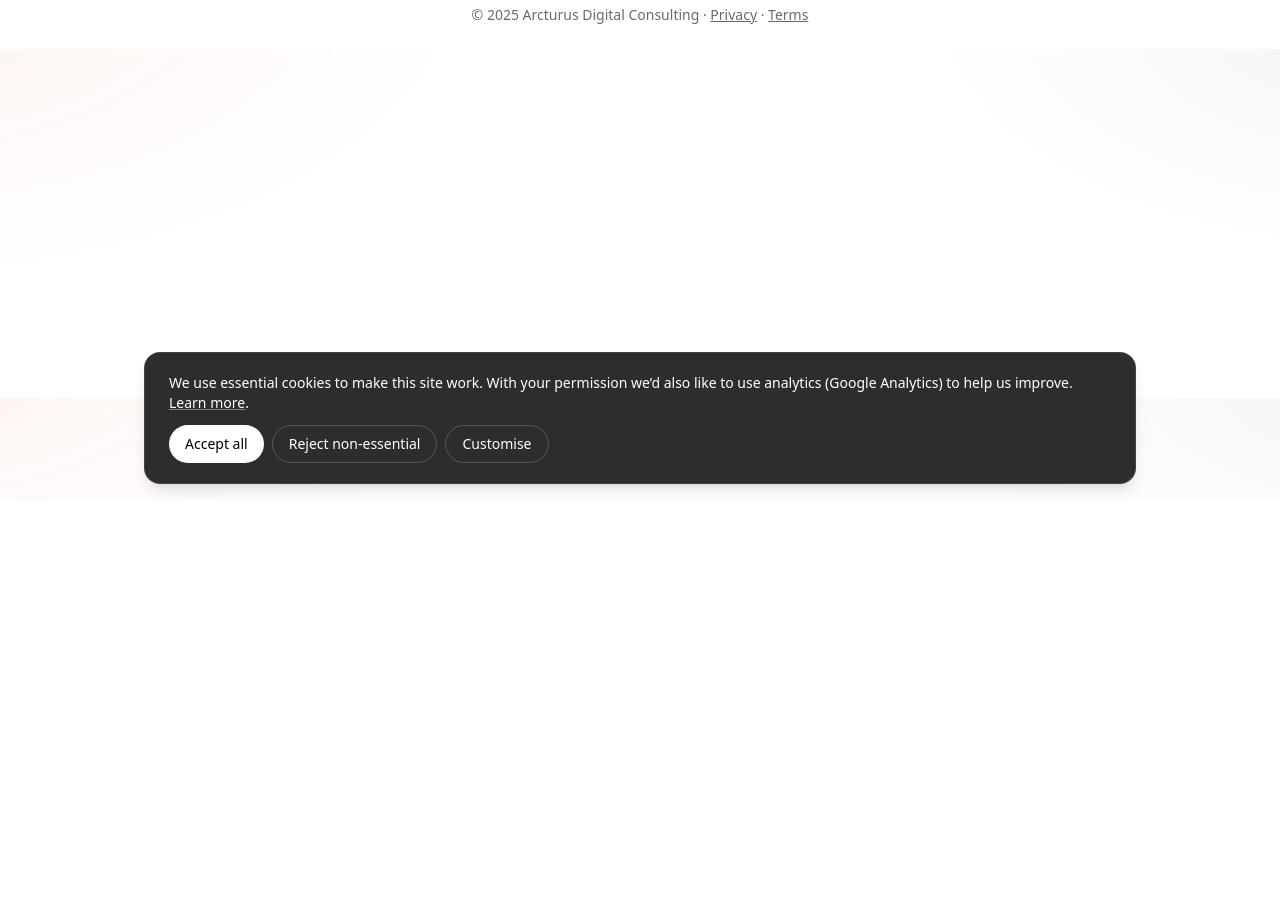
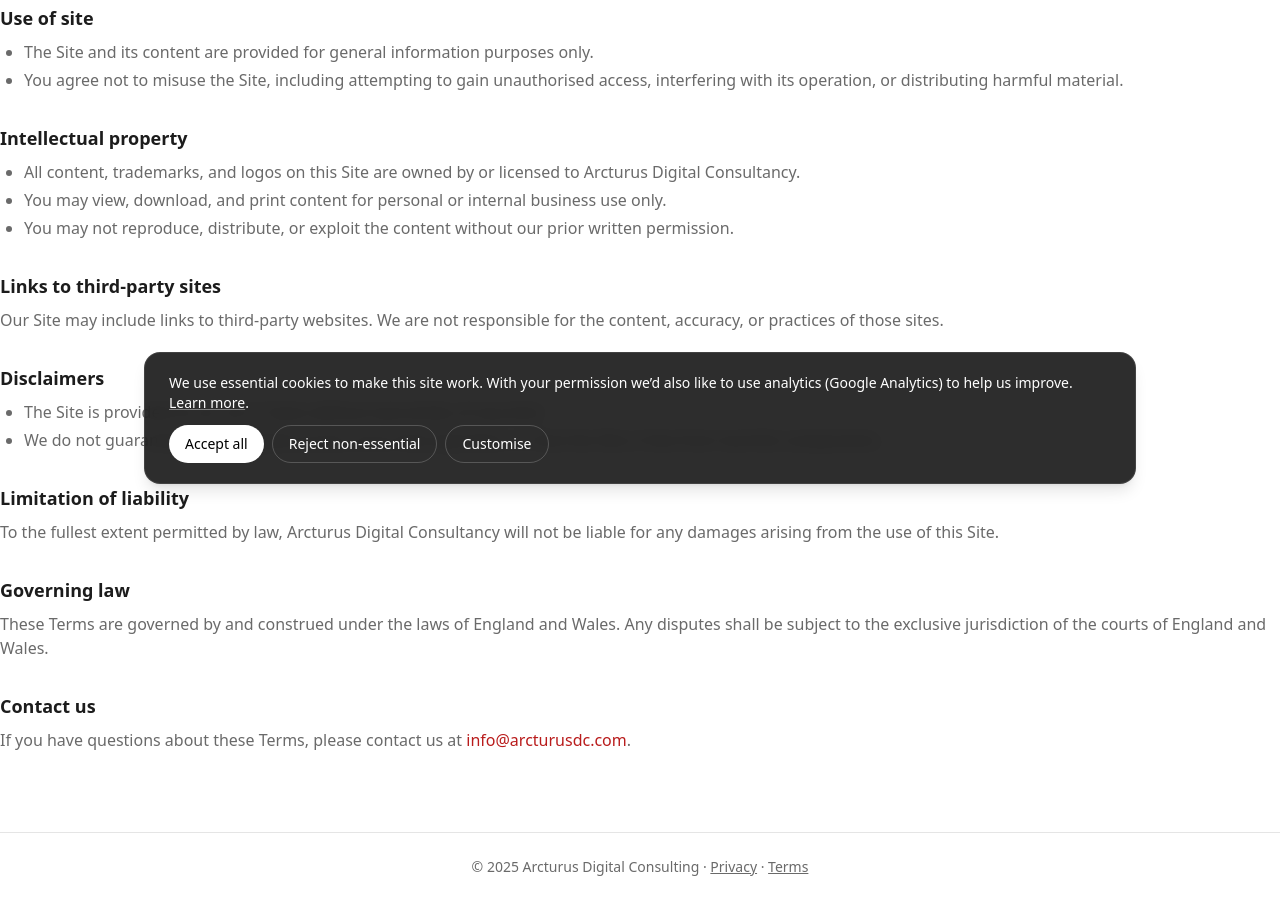
Before and after one commit to repinfaust/arcturusdc.github.io, a Next.js app: page /terms in a window 1280 px wide. Shown: the part 300-1201 px from the top of the page. Before the commit the page ends 800 px from the top, so only its background shows below. Built offline with nearby package versions, Linux system fonts and the light colour scheme; no server answers.

Commit message:
Update page.js

```diff
--- a/src/app/terms/page.js
+++ b/src/app/terms/page.js
@@ -1 +1,73 @@
-export default function Page(){return <main className='py-10'><h2 className='text-2xl font-extrabold'>Terms of Use</h2><p className='text-muted mt-2'>Add your site terms here.</p></main>}
+export default function Page() {
+  return (
+    <main className="py-10">
+      <h2 className="text-2xl font-extrabold">Terms of Use</h2>
+      <p className="text-muted mt-2">
+        Effective date: <strong>1st September 2025</strong>
+      </p>
+
+      <p className="mt-6 text-muted">
+        Welcome to the Arcturus Digital Consultancy website (the “Site”). By accessing or using the
+        Site, you agree to these Terms of Use. If you do not agree, please do not use the Site.
+      </p>
+
+      <h3 className="mt-8 font-bold text-lg">Use of site</h3>
+      <ul className="list-disc ml-6 mt-2 text-muted space-y-1">
+        <li>The Site and its content are provided for general information purposes only.</li>
+        <li>
+          You agree not to misuse the Site, including attempting to gain unauthorised access,
+          interfering with its operation, or distributing harmful material.
+        </li>
+      </ul>
+
+      <h3 className="mt-8 font-bold text-lg">Intellectual property</h3>
+      <ul className="list-disc ml-6 mt-2 text-muted space-y-1">
+        <li>
+          All content, trademarks, and logos on this Site are owned by or licensed to Arcturus
+          Digital Consultancy.
+        </li>
+        <li>You may view, download, and print content for personal or internal business use only.</li>
+        <li>
+          You may not reproduce, distribute, or exploit the content without our prior written
+          permission.
+        </li>
+      </ul>
+
+      <h3 className="mt-8 font-bold text-lg">Links to third-party sites</h3>
+      <p className="text-muted mt-2">
+        Our Site may include links to third-party websites. We are not responsible for the content,
+        accuracy, or practices of those sites.
+      </p>
+
+      <h3 className="mt-8 font-bold text-lg">Disclaimers</h3>
+      <ul className="list-disc ml-6 mt-2 text-muted space-y-1">
+        <li>The Site is provided on an “as is” basis without warranties of any kind.</li>
+        <li>
+          We do not guarantee uninterrupted access, error-free operation, or that the Site is free
+          from harmful components.
+        </li>
+      </ul>
+
+      <h3 className="mt-8 font-bold text-lg">Limitation of liability</h3>
+      <p className="text-muted mt-2">
+        To the fullest extent permitted by law, Arcturus Digital Consultancy will not be liable for
+        any damages arising from the use of this Site.
+      </p>
+
+      <h3 className="mt-8 font-bold text-lg">Governing law</h3>
+      <p className="text-muted mt-2">
+        These Terms are governed by and construed under the laws of England and Wales. Any disputes
+        shall be subject to the exclusive jurisdiction of the courts of England and Wales.
+      </p>
+
+      <h3 className="mt-8 font-bold text-lg">Contact us</h3>
+      <p className="text-muted mt-2">
+        If you have questions about these Terms, please contact us at{" "}
+        <a href="mailto:info@arcturusdc.com" className="text-red-700 hover:underline">
+          info@arcturusdc.com
+        </a>
+        .
+      </p>
+    </main>
+  );
+}
```
